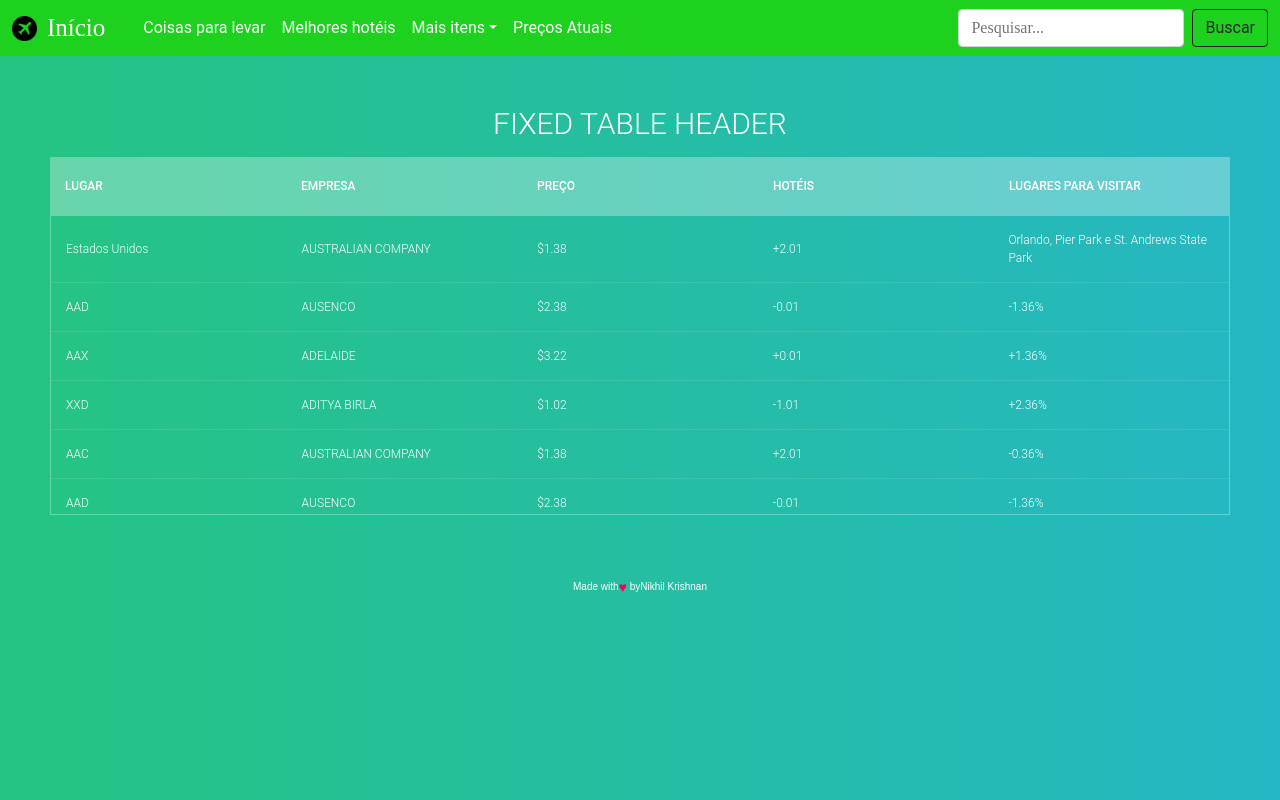
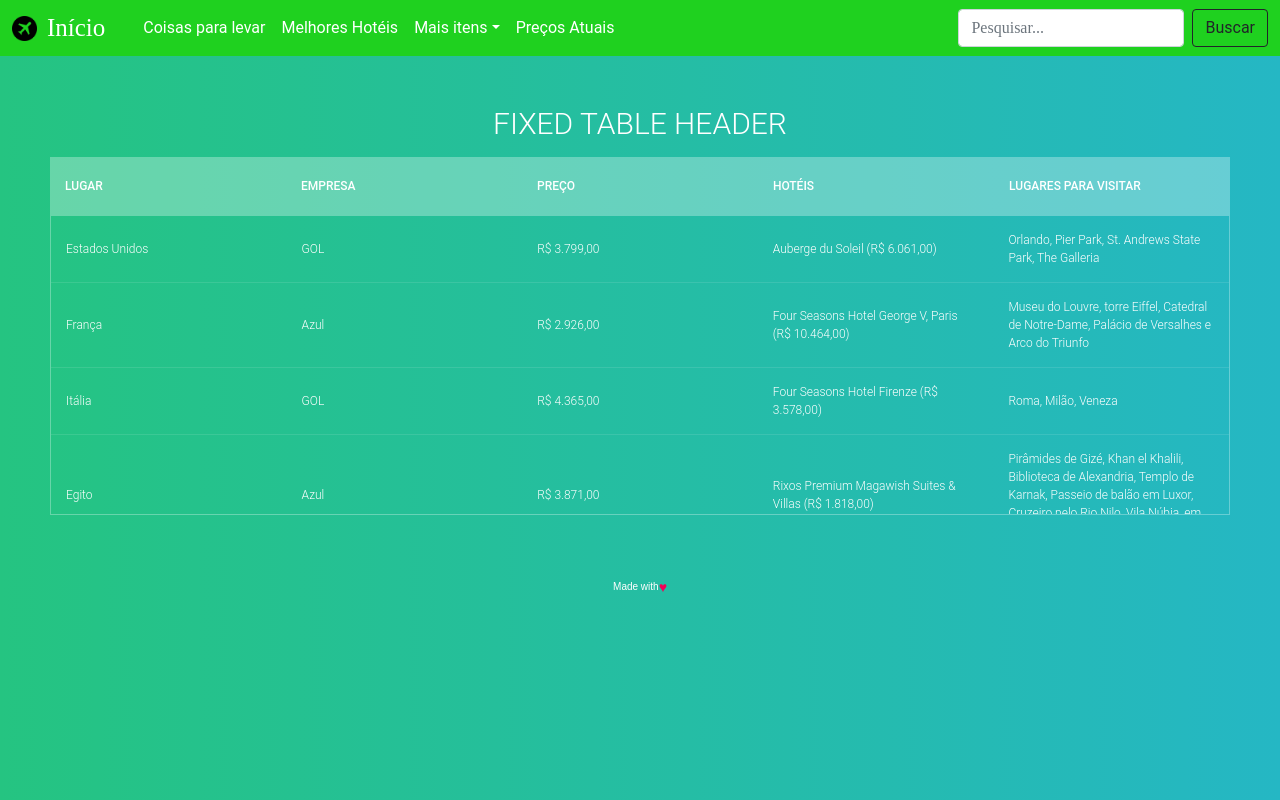
Before and after one commit to GabrielaMGC/React, a React (Create React App) app: page /precos in a window 1280 px wide. Built offline with nearby package versions, Linux system fonts and the light colour scheme.

Commit message:
subindo os preços

```diff
--- a/src/App.js
+++ b/src/App.js
@@ -1,6 +1,7 @@
 import './App.css';
 import Navbar from './Components/NavBar/Index';
 import Home from './Components/Home';
+import Hotel from './Components/hotel';
 import Coisas_para_levar from './Components/coisas_para_levar';
 import { Routes, Route } from "react-router-dom";
 import Precos from './Components/precos';
@@ -13,6 +14,7 @@
         <Route path="/" element={ <Home/> } />
         <Route path="/coisas_para_levar" element={ <Coisas_para_levar/> } />
         <Route path="/precos" element={ <Precos/> } />
+        <Route path="/hotel" element={ <Hotel/> } />
       </Routes>
    </>
  );
--- a/src/Components/NavBar/Index.js
+++ b/src/Components/NavBar/Index.js
@@ -19,7 +19,7 @@
               <Link to="/coisas_para_levar" class="nav-link active" >Coisas para levar</Link>
               </li>
               <li class="nav-item">
-                <a class="nav-link active" href="#">Melhores hotéis</a>
+              <Link to="/hotel" class="nav-link active">Melhores Hotéis</Link>
               </li>
               <li class="nav-item dropdown">
                 <a class="nav-link active dropdown-toggle" href="#" id="navbarDropdown" role="button" data-bs-toggle="dropdown" aria-expanded="false">
--- /dev/null
+++ b/src/Components/hotel/index.jsx
@@ -0,0 +1,16 @@
+import './hotel.css';
+
+const Hotel =()=>{
+    return(
+        <>
+        <div class="card" style="width: 18rem;">
+            <img src="..." class="card-img-top" alt="..."/>
+            <div class="card-body">
+                <p class="card-text">Some quick example text to build on the card title and make up the bulk of the card's content.</p>
+            </div>
+        </div>
+        </>
+    );
+}
+
+export default Hotel
--- a/src/Components/precos/index.jsx
+++ b/src/Components/precos/index.jsx
@@ -23,228 +23,41 @@
                 <tbody>
                     <tr>
                     <td>Estados Unidos</td>
-                    <td>AUSTRALIAN COMPANY </td>
-                    <td>$1.38</td>
-                    <td>+2.01</td>
-                    <td>Orlando, Pier Park e St. Andrews State Park</td>
+                    <td>GOL </td>
+                    <td>R$ 3.799,00</td>
+                    <td>Auberge du Soleil (R$ 6.061,00)</td>
+                    <td>Orlando, Pier Park, St. Andrews State Park, The Galleria</td>
                     </tr>
                     <tr>
-                    <td>AAD</td>
-                    <td>AUSENCO</td>
-                    <td>$2.38</td>
-                    <td>-0.01</td>
-                    <td>-1.36%</td>
+                    <td>França</td>
+                    <td>Azul</td>
+                    <td>R$ 2.926,00</td>
+                    <td>Four Seasons Hotel George V, Paris (R$ 10.464,00)</td>
+                    <td>Museu do Louvre, torre Eiffel, Catedral de Notre-Dame, Palácio de Versalhes e Arco do Triunfo</td>
                     </tr>
                     <tr>
-                    <td>AAX</td>
-                    <td>ADELAIDE</td>
-                    <td>$3.22</td>
-                    <td>+0.01</td>
-                    <td>+1.36%</td>
+                    <td>Itália</td>
+                    <td>GOL</td>
+                    <td>R$ 4.365,00</td>
+                    <td>Four Seasons Hotel Firenze (R$ 3.578,00)</td>
+                    <td>Roma, Milão, Veneza</td>
                     </tr>
                     <tr>
-                    <td>XXD</td>
-                    <td>ADITYA BIRLA</td>
-                    <td>$1.02</td>
-                    <td>-1.01</td>
-                    <td>+2.36%</td>
+                    <td>Egito</td>
+                    <td>Azul</td>
+                    <td>R$ 3.871,00</td>
+                    <td>Rixos Premium Magawish Suites & Villas (R$ 1.818,00)</td>
+                    <td>Pirâmides de Gizé, Khan el Khalili, Biblioteca de Alexandria, Templo de Karnak,
+                         Passeio de balão em Luxor, Cruzeiro pelo Rio Nilo, Vila Núbia, em Aswan, Resorts de Hurghada</td>
                     </tr>
                     <tr>
-                    <td>AAC</td>
-                    <td>AUSTRALIAN COMPANY </td>
-                    <td>$1.38</td>
-                    <td>+2.01</td>
-                    <td>-0.36%</td>
+                    <td>Dubai, Emirados Unidos</td>
+                    <td>Ethiopian</td>
+                    <td>R$ 3.576,00</td>
+                    <td>Burj Al Arab (R$ 11.060,00)</td>
+                    <td>Burj Khalifa, Burj Al Arab, Dubai Mall</td>
                     </tr>
-                    <tr>
-                    <td>AAD</td>
-                    <td>AUSENCO</td>
-                    <td>$2.38</td>
-                    <td>-0.01</td>
-                    <td>-1.36%</td>
-                    </tr>
-                    <tr>
-                    <td>AAX</td>
-                    <td>ADELAIDE</td>
-                    <td>$3.22</td>
-                    <td>+0.01</td>
-                    <td>+1.36%</td>
-                    </tr>
-                    <tr>
-                    <td>XXD</td>
-                    <td>ADITYA BIRLA</td>
-                    <td>$1.02</td>
-                    <td>-1.01</td>
-                    <td>+2.36%</td>
-                    </tr>
-                    <tr>
-                    <td>AAC</td>
-                    <td>AUSTRALIAN COMPANY </td>
-                    <td>$1.38</td>
-                    <td>+2.01</td>
-                    <td>-0.36%</td>
-                    </tr>
-                    <tr>
-                    <td>AAD</td>
-                    <td>AUSENCO</td>
-                    <td>$2.38</td>
-                    <td>-0.01</td>
-                    <td>-1.36%</td>
-                    </tr>
-                    <tr>
-                    <td>AAX</td>
-                    <td>ADELAIDE</td>
-                    <td>$3.22</td>
-                    <td>+0.01</td>
-                    <td>+1.36%</td>
-                    </tr>
-                    <tr>
-                    <td>XXD</td>
-                    <td>ADITYA BIRLA</td>
-                    <td>$1.02</td>
-                    <td>-1.01</td>
-                    <td>+2.36%</td>
-                    </tr>
-                    <tr>
-                    <td>AAC</td>
-                    <td>AUSTRALIAN COMPANY </td>
-                    <td>$1.38</td>
-                    <td>+2.01</td>
-                    <td>-0.36%</td>
-                    </tr>
-                    <tr>
-                    <td>AAD</td>
-                    <td>AUSENCO</td>
-                    <td>$2.38</td>
-                    <td>-0.01</td>
-                    <td>-1.36%</td>
-                    </tr>
-                    <tr>
-                    <td>AAX</td>
-                    <td>ADELAIDE</td>
-                    <td>$3.22</td>
-                    <td>+0.01</td>
-                    <td>+1.36%</td>
-                    </tr>
-                    <tr>
-                    <td>XXD</td>
-                    <td>ADITYA BIRLA</td>
-                    <td>$1.02</td>
-                    <td>-1.01</td>
-                    <td>+2.36%</td>
-                    </tr>
-                    <tr>
-                    <td>AAC</td>
-                    <td>AUSTRALIAN COMPANY </td>
-                    <td>$1.38</td>
-                    <td>+2.01</td>
-                    <td>-0.36%</td>
-                    </tr>
-                    <tr>
-                    <td>AAD</td>
-                    <td>AUSENCO</td>
-                    <td>$2.38</td>
-                    <td>-0.01</td>
-                    <td>-1.36%</td>
-                    </tr>
-                    <tr>
-                    <td>AAX</td>
-                    <td>ADELAIDE</td>
-                    <td>$3.22</td>
-                    <td>+0.01</td>
-                    <td>+1.36%</td>
-                    </tr>
-                    <tr>
-                    <td>XXD</td>
-                    <td>ADITYA BIRLA</td>
-                    <td>$1.02</td>
-                    <td>-1.01</td>
-                    <td>+2.36%</td>
-                    </tr>
-                    <tr>
-                    <td>AAC</td>
-                    <td>AUSTRALIAN COMPANY </td>
-                    <td>$1.38</td>
-                    <td>+2.01</td>
-                    <td>-0.36%</td>
-                    </tr>
-                    <tr>
-                    <td>AAD</td>
-                    <td>AUSENCO</td>
-                    <td>$2.38</td>
-                    <td>-0.01</td>
-                    <td>-1.36%</td>
-                    </tr>
-                    <tr>
-                    <td>AAX</td>
-                    <td>ADELAIDE</td>
-                    <td>$3.22</td>
-                    <td>+0.01</td>
-                    <td>+1.36%</td>
-                    </tr>
-                    <tr>
-                    <td>XXD</td>
-                    <td>ADITYA BIRLA</td>
-                    <td>$1.02</td>
-                    <td>-1.01</td>
-                    <td>+2.36%</td>
-                    </tr>
-                    <tr>
-                    <td>AAC</td>
-                    <td>AUSTRALIAN COMPANY </td>
-                    <td>$1.38</td>
-                    <td>+2.01</td>
-                    <td>-0.36%</td>
-                    </tr>
-                    <tr>
-                    <td>AAD</td>
-                    <td>AUSENCO</td>
-                    <td>$2.38</td>
-                    <td>-0.01</td>
-                    <td>-1.36%</td>
-                    </tr>
-                    <tr>
-                    <td>AAX</td>
-                    <td>ADELAIDE</td>
-                    <td>$3.22</td>
-                    <td>+0.01</td>
-                    <td>+1.36%</td>
-                    </tr>
-                    <tr>
-                    <td>XXD</td>
-                    <td>ADITYA BIRLA</td>
-                    <td>$1.02</td>
-                    <td>-1.01</td>
-                    <td>+2.36%</td>
-                    </tr>
-                    <tr>
-                    <td>AAC</td>
-                    <td>AUSTRALIAN COMPANY </td>
-                    <td>$1.38</td>
-                    <td>+2.01</td>
-                    <td>-0.36%</td>
-                    </tr>
-                    <tr>
-                    <td>AAD</td>
-                    <td>AUSENCO</td>
-                    <td>$2.38</td>
-                    <td>-0.01</td>
-                    <td>-1.36%</td>
-                    </tr>
-                    <tr>
-                    <td>AAX</td>
-                    <td>ADELAIDE</td>
-                    <td>$3.22</td>
-                    <td>+0.01</td>
-                    <td>+1.36%</td>
-                    </tr>
-                    <tr>
-                    <td>XXD</td>
-                    <td>ADITYA BIRLA</td>
-                    <td>$1.02</td>
-                    <td>-1.01</td>
-                    <td>+2.36%</td>
-                    </tr>
+
                 </tbody>
                 </table>
             </div>
@@ -252,8 +65,8 @@
 
             <div class="made-with-love">
             Made with
-            <i>♥</i> by
-            <a target="_blank" href="https://codepen.io/nikhil8krishnan">Nikhil Krishnan</a>
+            <i>♥</i>
+            <a target="_blank" href=""></a>
             </div>
         </>
     );
```
Also changed, not shown: src/Components/hotel/hotel.css (added).
